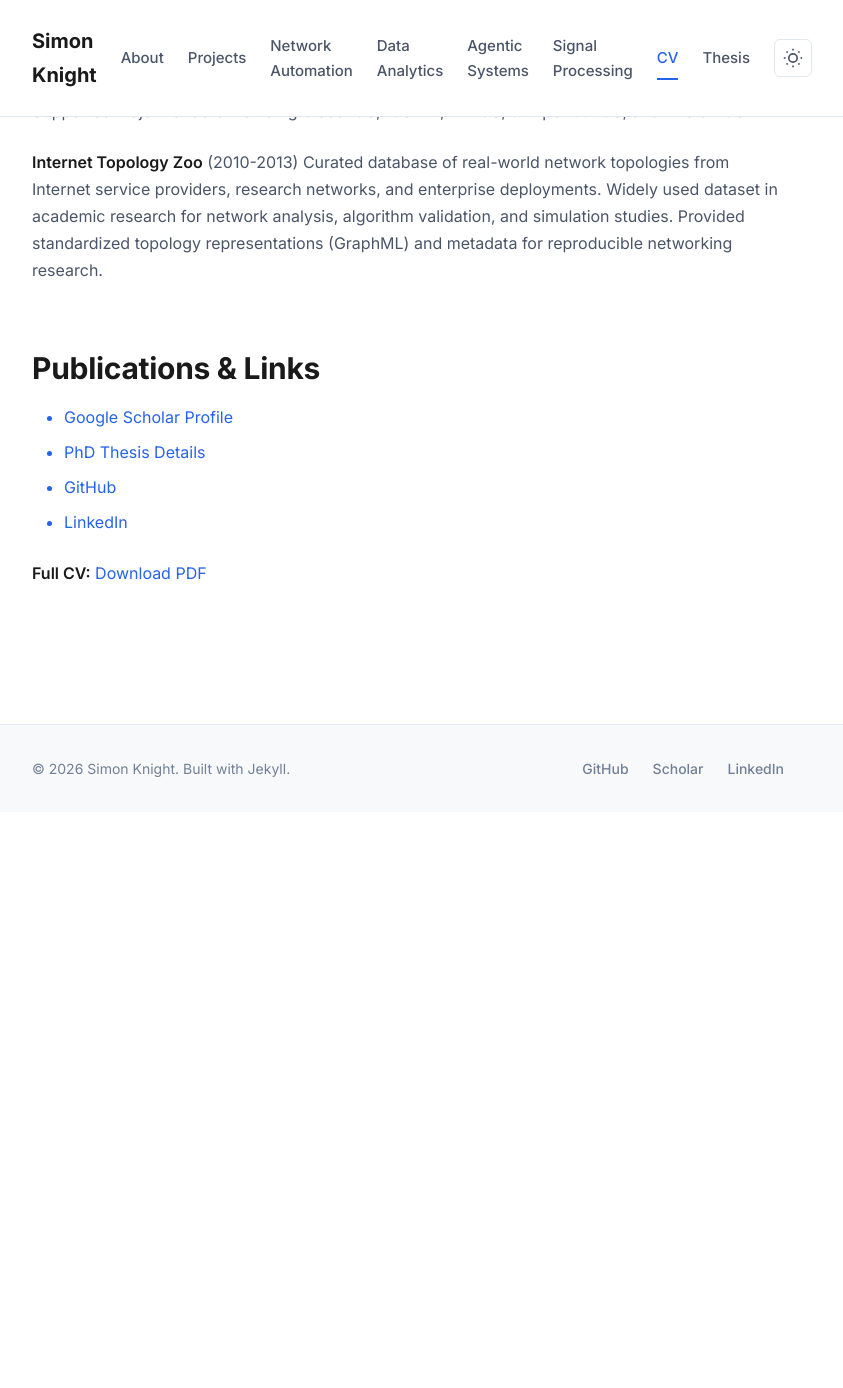
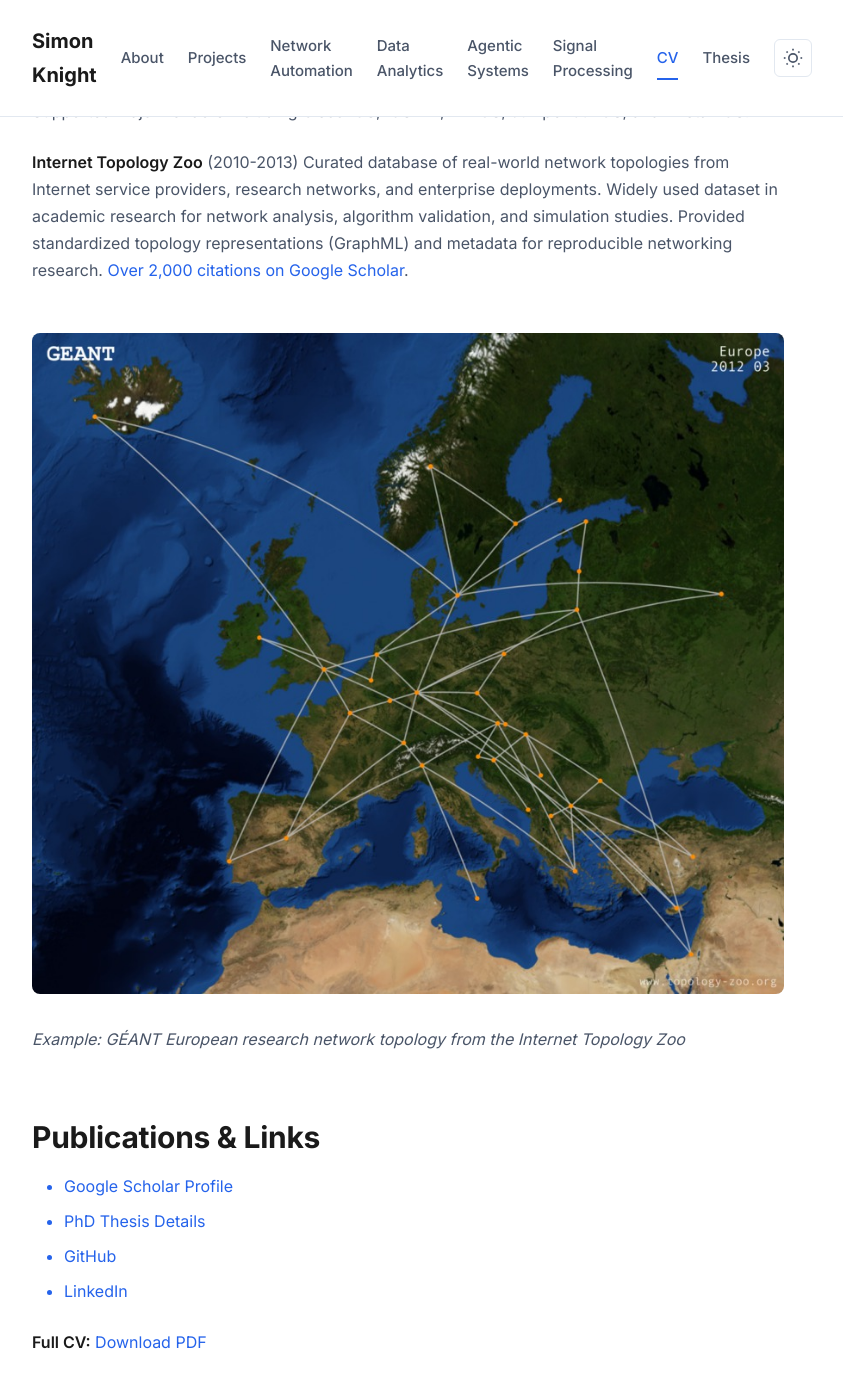
Before and after one commit to sk2/sk2.github.com, a Jekyll site: the page built from cv.md, in a window 1280 px wide and 1400 px high, scrolled down 1448 px. Shown: the top 1388 px of the window, without its empty margins (232-1075 px from the left). Built offline with Jekyll 4.4.1, drawn with Linux system fonts in a browser that asks for light colours; our own code applies the rules of GitHub Pages for plain Markdown files; before the commit the page ends 2260 px from its top, so only the background shows below that.

Commit message:
Add Google Scholar citations and GÉANT visualization to Topology Zoo
- Add citation count: over 2,000 citations on Google Scholar
- Link to Google Scholar citation page for verification
- Add GÉANT 2012 network topology visualization
- Caption explains it's an example from the Internet Topology Zoo

Strengthens the impact statement for this widely-used academic dataset.

Co-Authored-By: Claude Sonnet 4.5 <noreply@anthropic.com>

```diff
--- a/cv.md
+++ b/cv.md
@@ -40,7 +40,10 @@ Developed compiler-based approach to transform high-level network specifications
 Open-source network configuration automation tool developed during PhD research. Integrated into Cisco's Virtual Internet Routing Lab (VIRL) platform for automated multi-vendor network lab provisioning. Presented at PyCon Australia 2013. Supported major vendors including Cisco IOS, IOS-XR, NX-OS, Juniper JunOS, and Arista EOS.
 
 **Internet Topology Zoo** (2010-2013)
-Curated database of real-world network topologies from Internet service providers, research networks, and enterprise deployments. Widely used dataset in academic research for network analysis, algorithm validation, and simulation studies. Provided standardized topology representations (GraphML) and metadata for reproducible networking research.
+Curated database of real-world network topologies from Internet service providers, research networks, and enterprise deployments. Widely used dataset in academic research for network analysis, algorithm validation, and simulation studies. Provided standardized topology representations (GraphML) and metadata for reproducible networking research. [Over 2,000 citations on Google Scholar](https://scholar.google.com.au/scholar?cites=11874628567294180276&as_sdt=2005&sciodt=0,5&hl=en).
+
+![GÉANT 2012 Network Topology](/images/topology-zoo-geant2012.jpg)
+*Example: GÉANT European research network topology from the Internet Topology Zoo*
 
 ## Publications & Links
 
```
Also changed, not shown: images/topology-zoo-geant2012.jpg (added).
